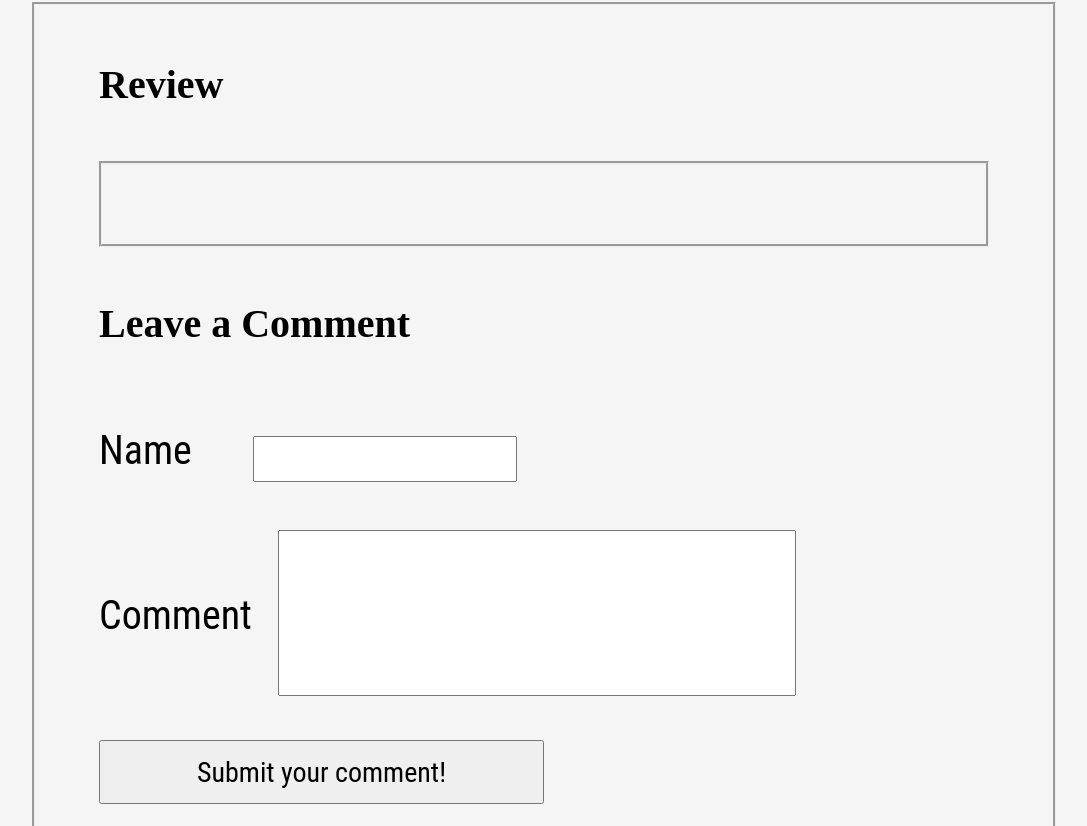
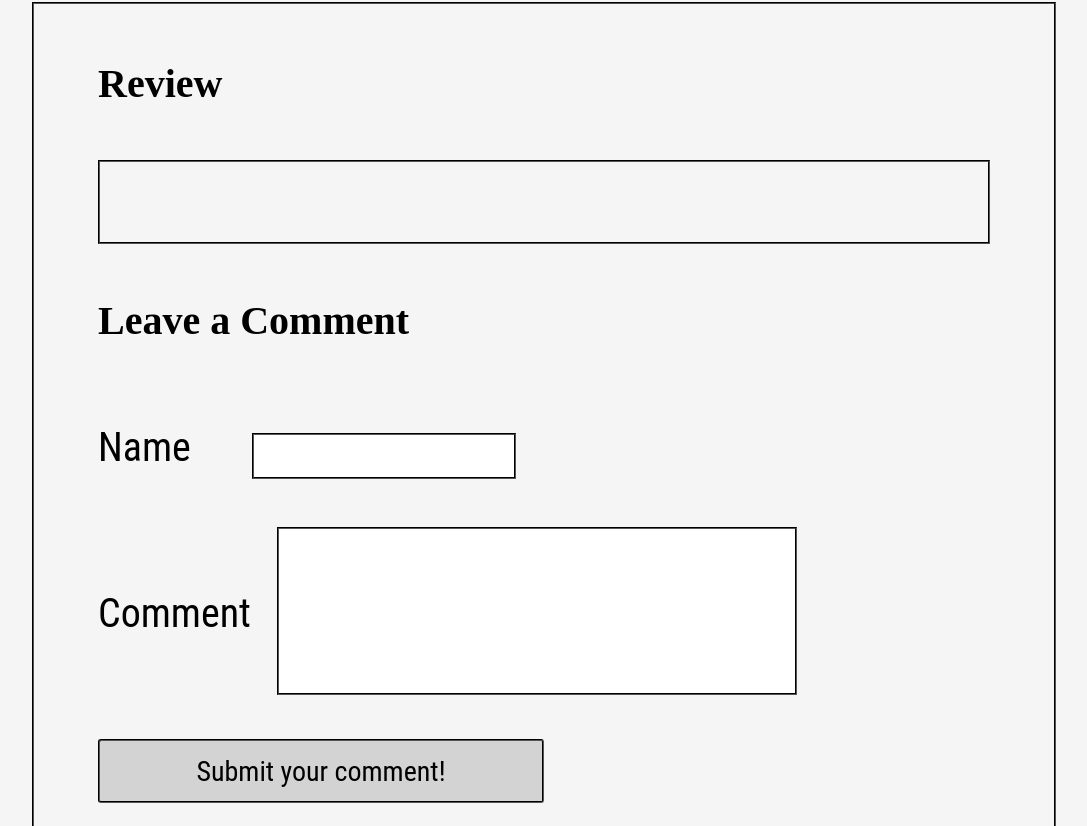
Before and after one commit to k-westbrook/i-agreatable, a React (Create React App) app: page /review/1/1/1 in a window 1280 px wide. Shown: the part 774-1600 px from the top of the page, without its empty margins (96-1183 px from the left). Built offline with nearby package versions, Linux system fonts and the light colour scheme; no server answers; a web font is replaced by a local one.

Commit message:
more css updates

```diff
--- a/src/App.css
+++ b/src/App.css
@@ -278,12 +278,14 @@ padding-bottom: 15px;
   text-align: left;
   margin-left:10vw;
   margin-right:10vw;
-  border-style: groove;
   margin-top: 5vh;
   padding-left:5vw;
   padding-right:5vw;
   padding-bottom: 5vh;
   padding-top: 5vh;
+  border-style: groove;
+  border-color: black;
+  border-width: 2px;
 }
 
 .review-title-single-page{
@@ -303,6 +305,9 @@ padding-bottom: 15px;
   height: 100%;
   padding:5vh;
   font-family: 'Roboto Condensed';
+  border-style: groove;
+  border-color: black;
+  border-width: 2px;
 }
 
 .footer{
@@ -347,6 +352,9 @@ padding-bottom: 15px;
   height:5vh;
   font-size: 3vh;
   font-family: 'Roboto Condensed';
+  border-style: groove;
+  border-color: black;
+  border-width: 2px;
 
 }
 
@@ -356,6 +364,9 @@ padding-bottom: 15px;
   font-size :3.5vh;
   resize: none;
   font-family: 'Roboto Condensed';
+  border-style: groove;
+  border-color: black;
+  border-width: 2px;
 }
 
 .submit-button{
@@ -365,6 +376,11 @@ height:8vh;
 width:50%;
 font-size:3.5vh;
 font-family: 'Roboto Condensed';
+background-color: lightgray;
+border-style: groove;
+border-color: black;
+border-width: 2px;
+border-radius: 3px;
 }
 
 .comment-section{
```
